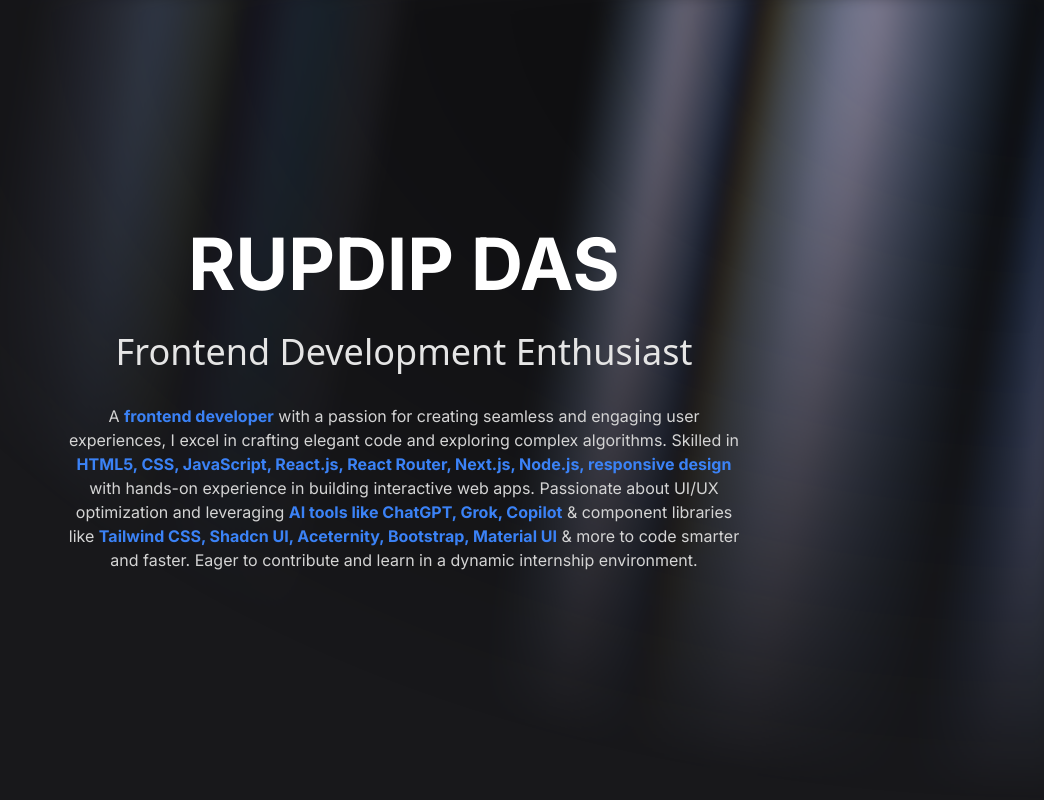
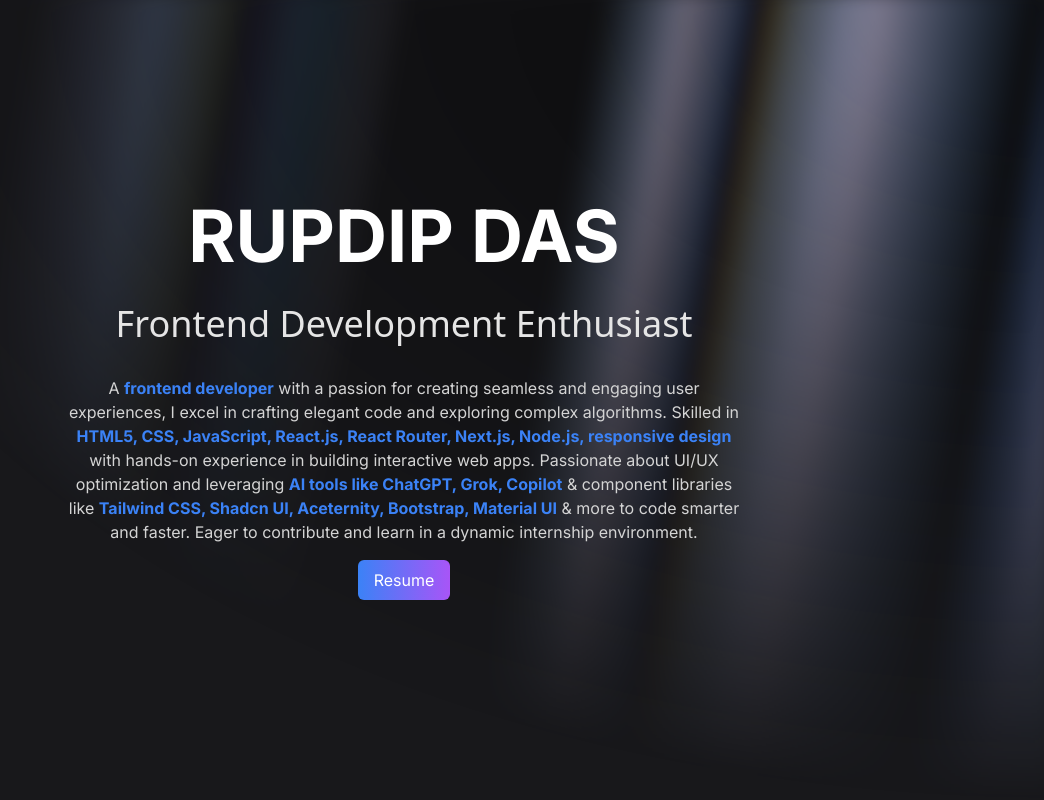
Before and after one commit to dasrupdip04/portfolio-rupdip, a Next.js app: page / in a window 1280 px wide. Shown: the top 800 px of the page, without its empty margins (236-1280 px from the left). Built offline with nearby package versions, Linux system fonts and the light colour scheme.

Commit message:
Update AuroraBackgroundDemo.tsx

```diff
--- a/src/app/comp/AuroraBackgroundDemo.tsx
+++ b/src/app/comp/AuroraBackgroundDemo.tsx
@@ -34,6 +34,9 @@
           & more to code smarter and faster. Eager to contribute and learn in a
           dynamic internship environment.
         </p>
+        <button className="bg-gradient-to-r from-blue-500 to-purple-500 text-white px-4 py-2 rounded-md">
+          <a target="_blank" href="https://rupdip-resume-overleaf.tiiny.site/">Resume</a>
+        </button>
       </div>
     </AuroraBackground>
   );
```
